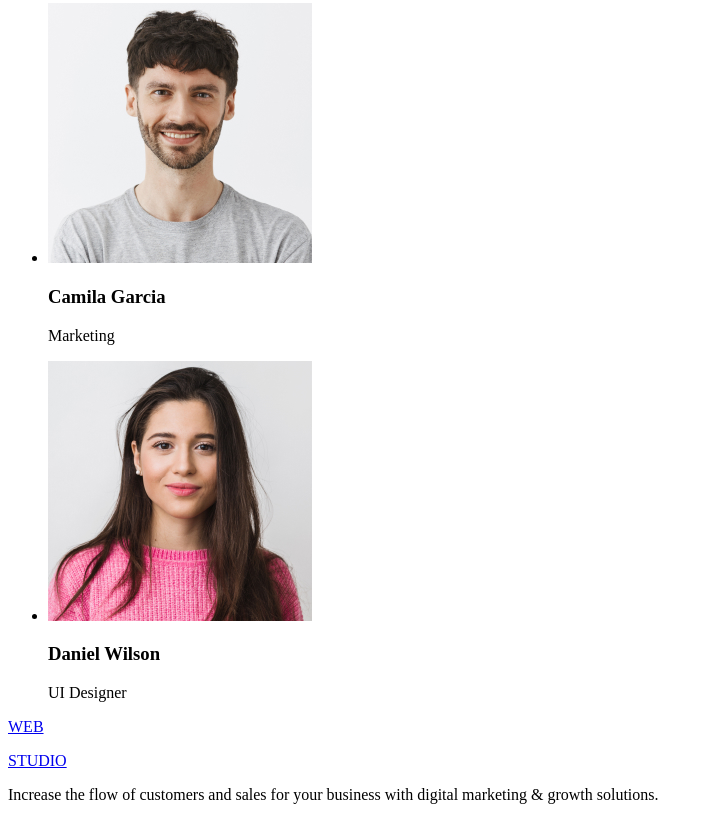
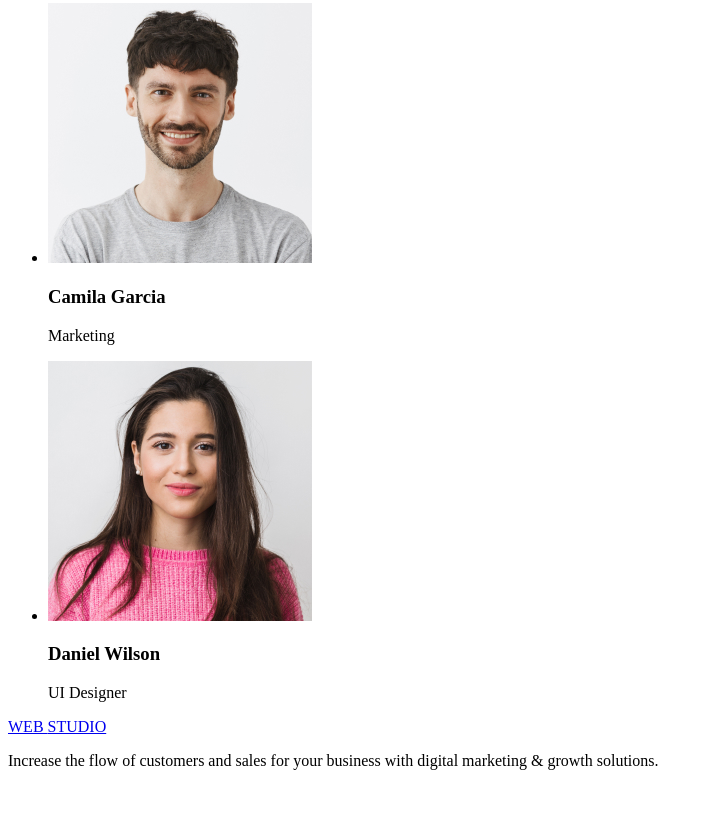
Before and after one commit to FortisSpirity/goit-markup-hw-01, a plain HTML site: page index.html in a window 1280 px wide. Shown: the part 2303-3123 px from the top of the page, without its empty margins (0-713 px from the left). After the commit the page ends 3089 px from the top, so only its background shows below. Drawn offline with Linux system fonts and the light colour scheme.

Commit message:
changeHw2.0

```diff
--- a/index.html
+++ b/index.html
@@ -135,10 +135,11 @@
             </ul>
         </section>
     </main>
+
     <footer class="footer">
         <div class="logo">
             <a class="logo-link" href="#">
-                <p class="logo-link--blue">WEB</p>
+                WEB
                 <span class="logo-link--black">STUDIO</span>
             </a>
         </div>
```
